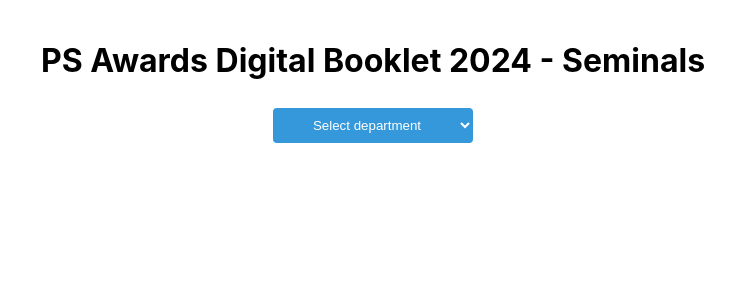
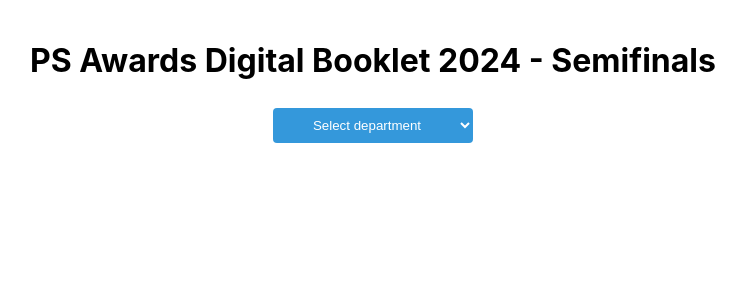
Before and after one commit to crc3clj/PS-Awards-2024-Semifinals, a React (Create React App) app: page / in a window 1280 px wide. Shown: the top 300 px of the page, without its empty margins (267-1013 px from the left). Built offline with nearby package versions, Linux system fonts and the light colour scheme.

Commit message:
Actualizare: [descrierea modificărilor]

```diff
--- a/src/App.js
+++ b/src/App.js
@@ -387,7 +387,7 @@ useEffect(() => {
         <div className="progress">{progress}%</div>
       </div>
     )}
-      <h1>PS Awards Digital Booklet 2024 - Seminals</h1>
+      <h1>PS Awards Digital Booklet 2024 - Semifinals</h1>
       <form className="dropdown" onSubmit={handleSubmit} >
       <div className='dropdown-container'>
       <div>
```
